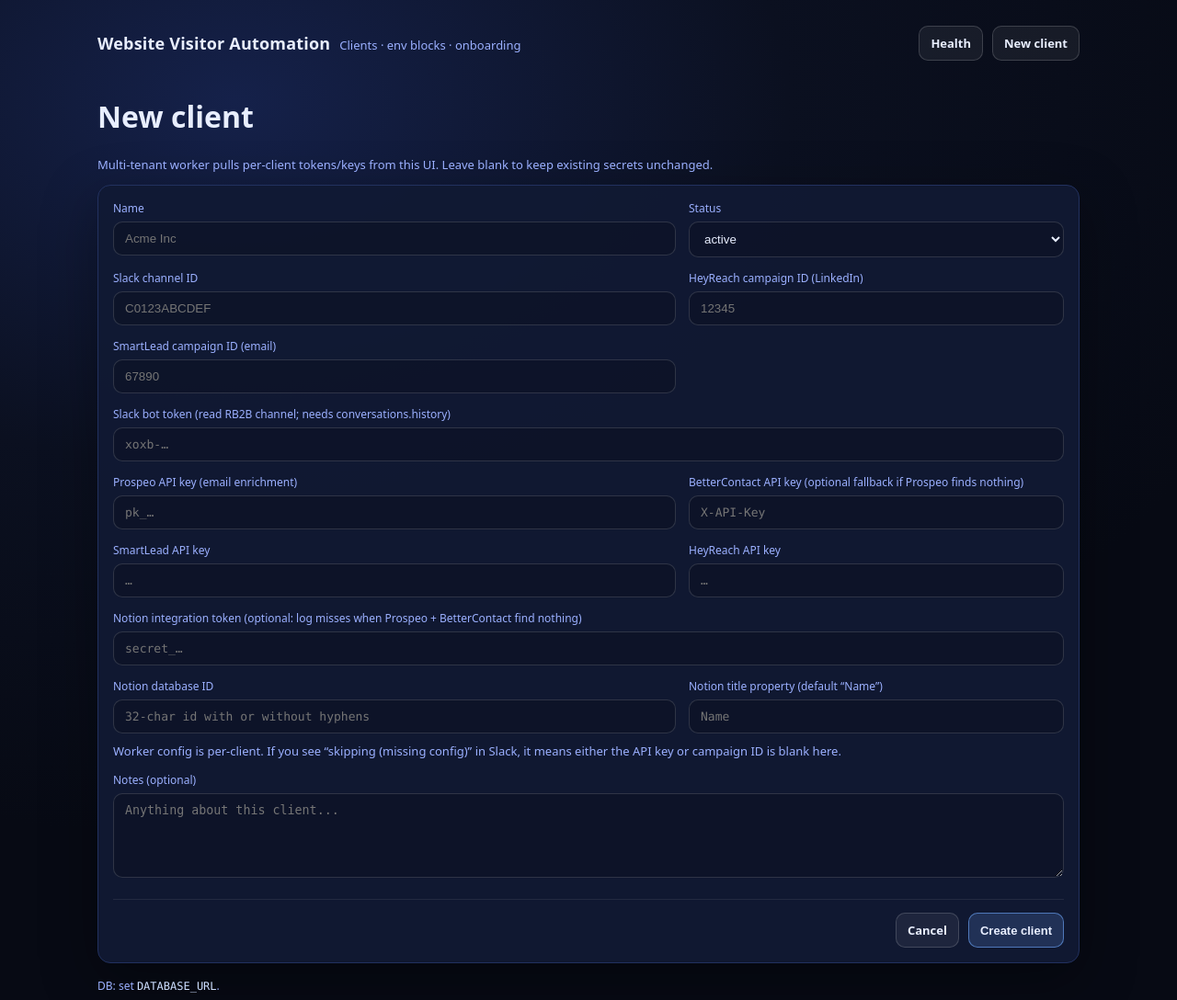
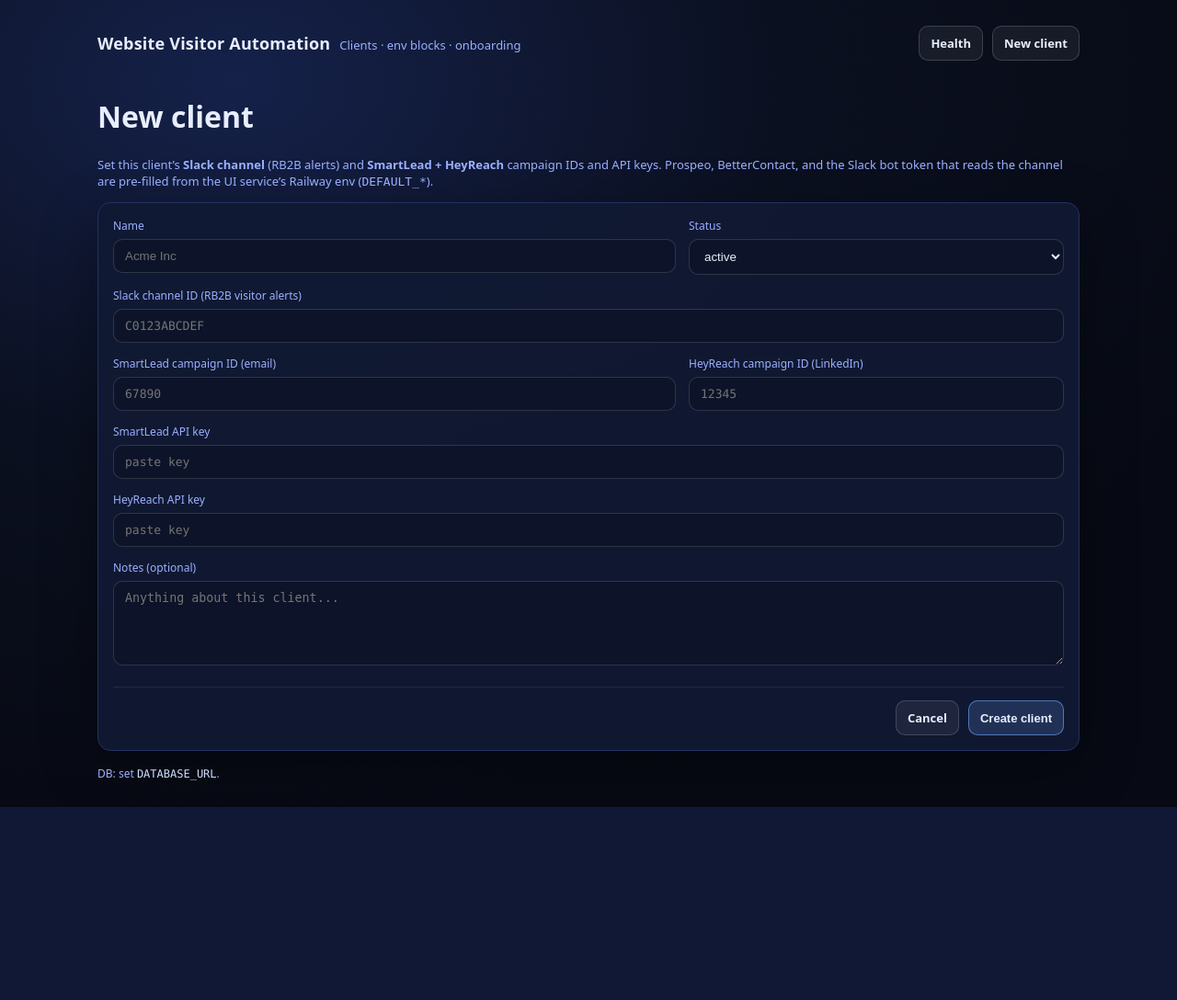
Before and after one commit to joshuaosborn561-lang/clientrb2b, a Node server app: page /clients/new in a window 1280 px wide. Shown: the top 1088 px of the page at 92% size. After the commit the page ends 878 px from the top, so only its background shows below. Run offline with Node 20, Linux system fonts and the light colour scheme; some libraries are stand-ins or nearby versions.

Commit message:
Shared DEFAULT_* keys on UI; per-client Slack/SmartLead/HeyReach only; remove Notion; seed Nieto
Co-authored-by: joshuaosborn561-lang <joshuaosborn561-lang@users.noreply.github.com>

```diff
--- a/ui/src/server.js
+++ b/ui/src/server.js
@@ -30,6 +30,40 @@ app.use((req, res, next) => {
 
 const pool = new Pool({ connectionString: DATABASE_URL, ssl: process.env.PGSSLMODE ? { rejectUnauthorized: false } : undefined });
 
+/** Shared across all clients — set on the UI Railway service (worker reads via API). */
+function defaultSlackBotToken() {
+  return String(process.env.DEFAULT_SLACK_BOT_TOKEN || '').trim();
+}
+function defaultProspeoKey() {
+  return String(process.env.DEFAULT_PROSPEO_API_KEY || '').trim();
+}
+function defaultBetterContactKey() {
+  return String(process.env.DEFAULT_BETTERCONTACT_API_KEY || '').trim();
+}
+
+function workerConfigPayload(c) {
+  const base = (process.env.UI_PUBLIC_URL || '').replace(/\/$/, '');
+  const slack_token = (c.slack_token && String(c.slack_token).trim()) || defaultSlackBotToken() || null;
+  const prospeo_api_key = (c.prospeo_api_key && String(c.prospeo_api_key).trim()) || defaultProspeoKey() || null;
+  const bettercontact_api_key =
+    (c.bettercontact_api_key && String(c.bettercontact_api_key).trim()) || defaultBetterContactKey() || null;
+  return {
+    ok: true,
+    client_id: c.id,
+    name: c.name,
+    status: c.status,
+    slack_channel_id: c.slack_channel_id,
+    slack_token,
+    prospeo_api_key,
+    bettercontact_api_key,
+    smartlead_api_key: c.smartlead_api_key || null,
+    smartlead_campaign_id: c.smartlead_campaign_id || null,
+    heyreach_api_key: c.heyreach_api_key || null,
+    heyreach_campaign_id: c.heyreach_campaign_id || null,
+    ui_touchpoint_ingest_url: base ? base + '/api/touchpoints/report' : null,
+  };
+}
+
 async function ensureSchema() {
   await pool.query(`create extension if not exists pgcrypto;`);
   await pool.query(`
@@ -45,9 +79,6 @@ async function ensureSchema() {
       smartlead_api_key text,
       heyreach_api_key text,
       bettercontact_api_key text,
-      notion_api_key text,
-      notion_enrichment_db_id text,
-      notion_title_property text,
       notes text,
       created_at timestamptz not null default now(),
       updated_at timestamptz not null default now()
@@ -60,9 +91,9 @@ async function ensureSchema() {
   await pool.query(`alter table clients add column if not exists smartlead_api_key text;`);
   await pool.query(`alter table clients add column if not exists heyreach_api_key text;`);
   await pool.query(`alter table clients add column if not exists bettercontact_api_key text;`);
-  await pool.query(`alter table clients add column if not exists notion_api_key text;`);
-  await pool.query(`alter table clients add column if not exists notion_enrichment_db_id text;`);
-  await pool.query(`alter table clients add column if not exists notion_title_property text;`);
+  await pool.query(`alter table clients drop column if exists notion_api_key;`);
+  await pool.query(`alter table clients drop column if exists notion_enrichment_db_id;`);
+  await pool.query(`alter table clients drop column if exists notion_title_property;`);
 
   await pool.query(`alter table clients drop column if exists manychat_flow_ns;`);
   await pool.query(`alter table clients drop column if exists manychat_sms_consent_phrase;`);
@@ -93,6 +124,13 @@ async function ensureSchema() {
   `);
 
   await ensureTouchpointSchema(pool);
+
+  await pool.query(`
+    insert into clients (name, status, slack_channel_id, heyreach_campaign_id, smartlead_campaign_id, notes)
+    select 'Nieto', 'paused', 'C0000000000', null, null,
+           'Paused until you set the real RB2B Slack channel ID and SmartLead/HeyReach campaign IDs + API keys (Edit). Shared Prospeo/BetterContact/Slack bot come from UI Railway env.'
+    where not exists (select 1 from clients where lower(trim(name)) = 'nieto');
+  `);
 }
 
 function normalizeStatus(s) {
@@ -125,11 +163,12 @@ function envBlock(client) {
     `UI_PUBLIC_URL=${base}`,
     `WORKER_CONFIG_SECRET=... (same as UI)`,
     ``,
-    `# (Legacy single-tenant mode is still supported but not recommended)`,
-    `# SLACK_TOKEN=...`,
-    `# CHANNEL_ID=${client.slack_channel_id}`,
+    `# Shared defaults (UI service — worker merges into each client):`,
+    `# DEFAULT_SLACK_BOT_TOKEN=xoxb-...`,
+    `# DEFAULT_PROSPEO_API_KEY=pk_...`,
+    `# DEFAULT_BETTERCONTACT_API_KEY=...`,
     ``,
-    `# Client secrets are stored in the UI DB and fetched at runtime.`,
+    `# Per client in the UI: Slack channel ID, SmartLead + HeyReach API keys and campaign IDs only.`,
     ``,
     `# Touchpoint ingest (same secret on UI + worker)`,
     `UI_TOUCHPOINT_INGEST_SECRET=...`,
@@ -160,50 +199,46 @@ app.post('/clients', async (req, res) => {
     slack_channel_id,
     heyreach_campaign_id,
     smartlead_campaign_id,
-    slack_token,
-    prospeo_api_key,
     smartlead_api_key,
     heyreach_api_key,
-    bettercontact_api_key,
-    notion_api_key,
-    notion_enrichment_db_id,
-    notion_title_property,
     notes,
   } = req.body;
 
   await pool.query(
     `insert into clients
       (name, status, slack_channel_id, heyreach_campaign_id, smartlead_campaign_id,
-       slack_token, prospeo_api_key, smartlead_api_key, heyreach_api_key, bettercontact_api_key,
-       notion_api_key, notion_enrichment_db_id, notion_title_property,
+       smartlead_api_key, heyreach_api_key,
        notes, webhook_secret)
-     values ($1,$2,$3,$4,$5,$6,$7,$8,$9,$10,$11,$12,$13,$14, encode(gen_random_bytes(24), 'hex'))`,
+     values ($1,$2,$3,$4,$5,$6,$7,$8, encode(gen_random_bytes(24), 'hex'))`,
     [
       (name || '').trim(),
       normalizeStatus(status),
       (slack_channel_id || '').trim(),
       (heyreach_campaign_id || '').trim() || null,
       (smartlead_campaign_id || '').trim() || null,
-      (slack_token || '').trim() || null,
-      (prospeo_api_key || '').trim() || null,
       (smartlead_api_key || '').trim() || null,
       (heyreach_api_key || '').trim() || null,
-      (bettercontact_api_key || '').trim() || null,
-      (notion_api_key || '').trim() || null,
-      (notion_enrichment_db_id || '').trim() || null,
-      (notion_title_property || '').trim() || null,
       (notes || '').trim() || null,
     ]
   );
 
-  res.redirect('/');
+  const { rows } = await pool.query('select id from clients order by created_at desc limit 1');
+  res.redirect(rows[0] ? '/clients/' + rows[0].id : '/');
 });
 
 app.get('/clients/:id', async (req, res) => {
   const { rows } = await pool.query('select * from clients where id = $1', [req.params.id]);
   if (rows.length === 0) return res.status(404).send('Not found');
   const client = rows[0];
-  res.render('client', { title: `Client: ${client.name}`, client, envBlock: envBlock(client) });
+  res.render('client', {
+    title: `Client: ${client.name}`,
+    client,
+    envBlock: envBlock(client),
+    maskSecret,
+    defaultSlackBotToken,
+    defaultProspeoKey,
+    defaultBetterContactKey,
+  });
 });
 
 app.get('/clients/:id/edit', async (req, res) => {
@@ -219,33 +254,20 @@ app.post('/clients/:id', async (req, res) => {
     slack_channel_id,
     heyreach_campaign_id,
     smartlead_campaign_id,
-    slack_token,
-    prospeo_api_key,
     smartlead_api_key,
     heyreach_api_key,
-    bettercontact_api_key,
-    notion_api_key,
-    notion_enrichment_db_id,
-    notion_title_property,
     notes,
   } = req.body;
 
   const { rows: curRows } = await pool.query('select * from clients where id = $1', [req.params.id]);
   if (curRows.length === 0) return res.status(404).send('Not found');
-  const cur = curRows[0];
   const emptyToNull = (v) => {
     const t = String(v || '').trim();
     return t ? t : null;
   };
 
-  const nextSlackToken = emptyToNull(slack_token) != null ? emptyToNull(slack_token) : cur.slack_token;
-  const nextProspeo = emptyToNull(prospeo_api_key) != null ? emptyToNull(prospeo_api_key) : cur.prospeo_api_key;
-  const nextSmartKey = emptyToNull(smartlead_api_key) != null ? emptyToNull(smartlead_api_key) : cur.smartlead_api_key;
-  const nextHeyKey = emptyToNull(heyreach_api_key) != null ? emptyToNull(heyreach_api_key) : cur.heyreach_api_key;
-  const nextBc = emptyToNull(bettercontact_api_key) != null ? emptyToNull(bettercontact_api_key) : cur.bettercontact_api_key;
-  const nextNotion = emptyToNull(notion_api_key) != null ? emptyToNull(notion_api_key) : cur.notion_api_key;
-  const nextNotionDb = emptyToNull(notion_enrichment_db_id) != null ? emptyToNull(notion_enrichment_db_id) : cur.notion_enrichment_db_id;
-  const nextNotionTitle = emptyToNull(notion_title_property) != null ? emptyToNull(notion_title_property) : cur.notion_title_property;
+  const nextSmartKey = emptyToNull(smartlead_api_key) != null ? emptyToNull(smartlead_api_key) : curRows[0].smartlead_api_key;
+  const nextHeyKey = emptyToNull(heyreach_api_key) != null ? emptyToNull(heyreach_api_key) : curRows[0].heyreach_api_key;
 
   await pool.query(
     `update clients set
@@ -254,15 +276,9 @@ app.post('/clients/:id', async (req, res) => {
       slack_channel_id = $4,
       heyreach_campaign_id = $5,
       smartlead_campaign_id = $6,
-      slack_token = $7,
-      prospeo_api_key = $8,
-      smartlead_api_key = $9,
-      heyreach_api_key = $10,
-      bettercontact_api_key = $11,
-      notion_api_key = $12,
-      notion_enrichment_db_id = $13,
-      notion_title_property = $14,
-      notes = $15
+      smartlead_api_key = $7,
+      heyreach_api_key = $8,
+      notes = $9
      where id = $1`,
     [
       req.params.id,
@@ -271,14 +287,8 @@ app.post('/clients/:id', async (req, res) => {
       (slack_channel_id || '').trim(),
       (heyreach_campaign_id || '').trim() || null,
       (smartlead_campaign_id || '').trim() || null,
-      nextSlackToken,
-      nextProspeo,
       nextSmartKey,
       nextHeyKey,
-      nextBc,
-      nextNotion,
-      nextNotionDb,
-      nextNotionTitle,
       (notes || '').trim() || null,
     ]
   );
@@ -309,26 +319,7 @@ app.get('/api/worker-config/:clientId', async (req, res) => {
   if (!requireWorkerAuth(req, res)) return;
   const { rows } = await pool.query('select * from clients where id = $1', [req.params.clientId]);
   if (rows.length === 0) return res.status(404).json({ ok: false, error: 'not_found' });
-  const c = rows[0];
-  const base = (process.env.UI_PUBLIC_URL || '').replace(/\/$/, '');
-  res.json({
-    ok: true,
-    client_id: c.id,
-    name: c.name,
-    status: c.status,
-    slack_channel_id: c.slack_channel_id,
-    slack_token: c.slack_token || null,
-    prospeo_api_key: c.prospeo_api_key || null,
-    bettercontact_api_key: c.bettercontact_api_key || null,
-    smartlead_api_key: c.smartlead_api_key || null,
-    smartlead_campaign_id: c.smartlead_campaign_id || null,
-    heyreach_api_key: c.heyreach_api_key || null,
-    heyreach_campaign_id: c.heyreach_campaign_id || null,
-    notion_api_key: c.notion_api_key || null,
-    notion_enrichment_db_id: c.notion_enrichment_db_id || null,
-    notion_title_property: c.notion_title_property || null,
-    ui_touchpoint_ingest_url: base ? base + '/api/touchpoints/report' : null,
-  });
+  res.json(workerConfigPayload(rows[0]));
 });
 
 app.get('/health', (req, res) => res.json({ ok: true }));
--- a/ui/src/views/client_form.ejs
+++ b/ui/src/views/client_form.ejs
@@ -1,7 +1,7 @@
 <div class="row">
   <div class="col">
     <h1><%= mode === 'new' ? 'New client' : 'Edit client' %></h1>
-    <p class="muted">Multi-tenant worker pulls per-client tokens/keys from this UI. Leave blank to keep existing secrets unchanged.</p>
+    <p class="muted">Set this client’s <strong>Slack channel</strong> (RB2B alerts) and <strong>SmartLead + HeyReach</strong> campaign IDs and API keys. Prospeo, BetterContact, and the Slack bot token that reads the channel are pre-filled from the UI service’s Railway env (<code>DEFAULT_*</code>).</p>
   </div>
 </div>
 
@@ -20,68 +20,34 @@
       </select>
     </div>
 
+    <div class="field span-2">
+      <label>Slack channel ID (RB2B visitor alerts)</label>
+      <input name="slack_channel_id" required value="<%= client ? client.slack_channel_id : '' %>" placeholder="C0123ABCDEF" class="mono" spellcheck="false" />
+    </div>
+
     <div class="field">
-      <label>Slack channel ID</label>
-      <input name="slack_channel_id" required value="<%= client ? client.slack_channel_id : '' %>" placeholder="C0123ABCDEF" />
+      <label>SmartLead campaign ID (email)</label>
+      <input name="smartlead_campaign_id" value="<%= client && client.smartlead_campaign_id ? client.smartlead_campaign_id : '' %>" placeholder="67890" class="mono" spellcheck="false" />
     </div>
 
     <div class="field">
       <label>HeyReach campaign ID (LinkedIn)</label>
-      <input name="heyreach_campaign_id" value="<%= client && client.heyreach_campaign_id ? client.heyreach_campaign_id : '' %>" placeholder="12345" />
-    </div>
-
-    <div class="field">
-      <label>SmartLead campaign ID (email)</label>
-      <input name="smartlead_campaign_id" value="<%= client && client.smartlead_campaign_id ? client.smartlead_campaign_id : '' %>" placeholder="67890" />
+      <input name="heyreach_campaign_id" value="<%= client && client.heyreach_campaign_id ? client.heyreach_campaign_id : '' %>" placeholder="12345" class="mono" spellcheck="false" />
     </div>
 
     <div class="field span-2">
-      <label>Slack bot token (read RB2B channel; needs conversations.history)</label>
-      <input type="text" class="mono" name="slack_token" value="" placeholder="<%= client && client.slack_token ? '(unchanged if left blank)' : 'xoxb-…' %>" spellcheck="false" autocapitalize="off" />
-    </div>
-
-    <div class="field">
-      <label>Prospeo API key (email enrichment)</label>
-      <input type="text" class="mono" name="prospeo_api_key" value="" placeholder="<%= client && client.prospeo_api_key ? '(unchanged if left blank)' : 'pk_…' %>" spellcheck="false" autocapitalize="off" />
-    </div>
-
-    <div class="field">
-      <label>BetterContact API key (optional fallback if Prospeo finds nothing)</label>
-      <input type="text" class="mono" name="bettercontact_api_key" value="" placeholder="<%= client && client.bettercontact_api_key ? '(unchanged if left blank)' : 'X-API-Key' %>" spellcheck="false" autocapitalize="off" />
-    </div>
-
-    <div class="field">
       <label>SmartLead API key</label>
-      <input type="text" class="mono" name="smartlead_api_key" value="" placeholder="<%= client && client.smartlead_api_key ? '(unchanged if left blank)' : '…' %>" spellcheck="false" autocapitalize="off" />
-    </div>
-
-    <div class="field">
-      <label>HeyReach API key</label>
-      <input type="text" class="mono" name="heyreach_api_key" value="" placeholder="<%= client && client.heyreach_api_key ? '(unchanged if left blank)' : '…' %>" spellcheck="false" autocapitalize="off" />
+      <input type="text" class="mono" name="smartlead_api_key" value="" placeholder="<%= client && client.smartlead_api_key ? '(unchanged if left blank)' : 'paste key' %>" spellcheck="false" autocapitalize="off" />
     </div>
 
     <div class="field span-2">
-      <label>Notion integration token (optional: log misses when Prospeo + BetterContact find nothing)</label>
-      <input type="text" class="mono" name="notion_api_key" value="" placeholder="<%= client && client.notion_api_key ? '(unchanged if left blank)' : 'secret_…' %>" spellcheck="false" autocapitalize="off" />
-    </div>
-
-    <div class="field">
-      <label>Notion database ID</label>
-      <input type="text" class="mono" name="notion_enrichment_db_id" value="<%= client && client.notion_enrichment_db_id ? client.notion_enrichment_db_id : '' %>" placeholder="32-char id with or without hyphens" spellcheck="false" />
-    </div>
-
-    <div class="field">
-      <label>Notion title property (default “Name”)</label>
-      <input type="text" class="mono" name="notion_title_property" value="<%= client && client.notion_title_property ? client.notion_title_property : '' %>" placeholder="Name" spellcheck="false" />
-    </div>
-
-    <div class="field span-2 muted" style="margin-top:-4px;">
-      Worker config is per-client. If you see “skipping (missing config)” in Slack, it means either the API key or campaign ID is blank here.
+      <label>HeyReach API key</label>
+      <input type="text" class="mono" name="heyreach_api_key" value="" placeholder="<%= client && client.heyreach_api_key ? '(unchanged if left blank)' : 'paste key' %>" spellcheck="false" autocapitalize="off" />
     </div>
 
     <div class="field span-2">
       <label>Notes (optional)</label>
-      <textarea name="notes" rows="4" placeholder="Anything about this client..."><%= client && client.notes ? client.notes : '' %></textarea>
+      <textarea name="notes" rows="3" placeholder="Anything about this client..."><%= client && client.notes ? client.notes : '' %></textarea>
     </div>
   </div>
 
--- a/ui/src/views/index.ejs
+++ b/ui/src/views/index.ejs
@@ -1,7 +1,7 @@
 <div class="row">
   <div>
     <h2 style="margin:0 0 12px 0;">Clients</h2>
-    <p class="muted" style="margin:0 0 16px 0;">Manage per-client channel + campaign IDs. Current worker stays untouched; this UI is for onboarding new clients + generating env blocks for the new worker.</p>
+    <p class="muted" style="margin:0 0 16px 0;">Per client: Slack channel + SmartLead + HeyReach. Shared Prospeo/BetterContact/Slack bot: set <code>DEFAULT_*</code> on the UI Railway service.</p>
   </div>
   <div>
     <a class="btn primary" href="/clients/new">+ New client</a>
--- a/worker-v2/parser.js
+++ b/worker-v2/parser.js
@@ -1,4 +1,5 @@
 const logger = require('./logger');
+const { isUsableWorkEmail } = require('./emailUtils');
 
 function stripSlackFormatting(text) {
   return text
@@ -72,7 +73,7 @@ function parseRB2BMessage(text) {
     logger.info('Parsed lead', {
       name: firstName + ' ' + lastName,
       company: lead.company,
-      hasEmail: !!lead.email,
+      hasUsableEmail: isUsableWorkEmail(lead.email),
       hasLinkedIn: !!lead.linkedinUrl,
     });
 
```
Also changed, not shown: ui/src/views/client.ejs (+34 -66 lines), worker-v2/bettercontact.js (added, +114 -0 lines), worker-v2/emailUtils.js (added, +15 -0 lines), worker-v2/index.js (+30 -5 lines), worker-v2/README.md.
